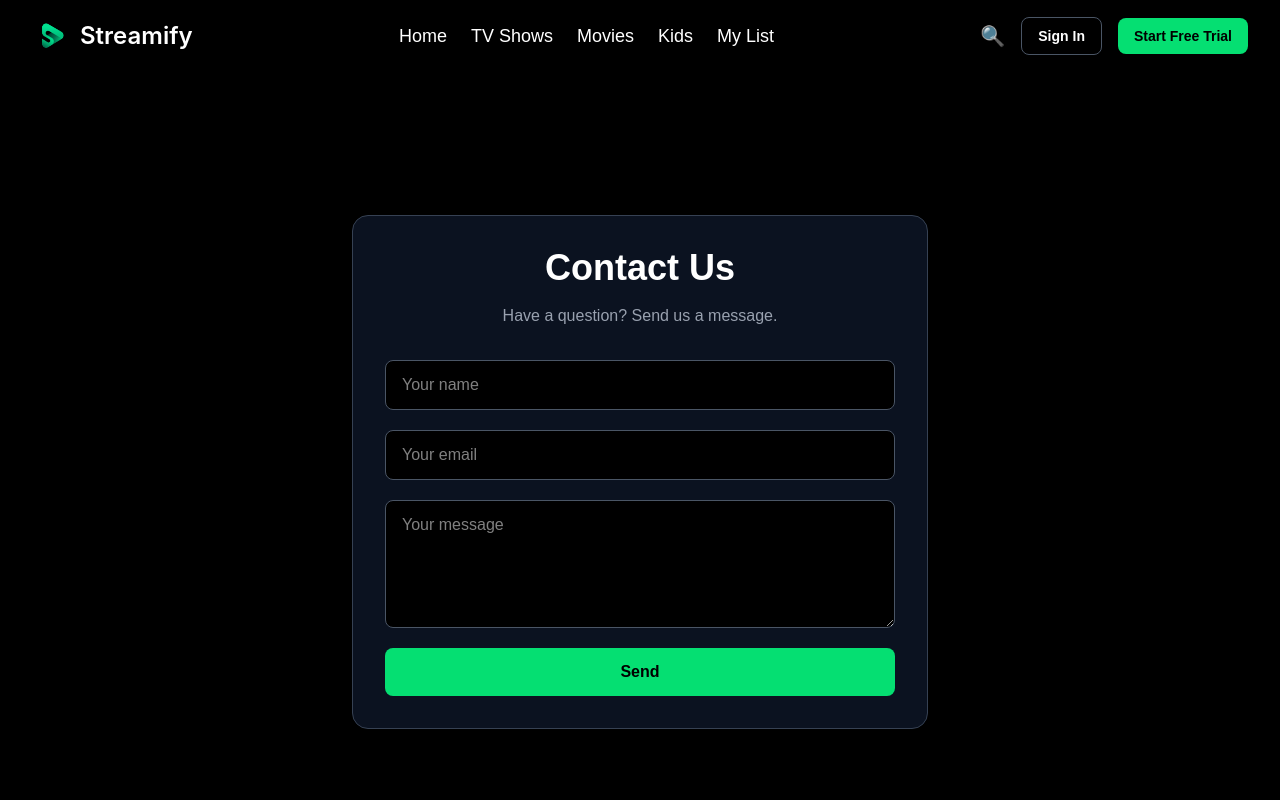
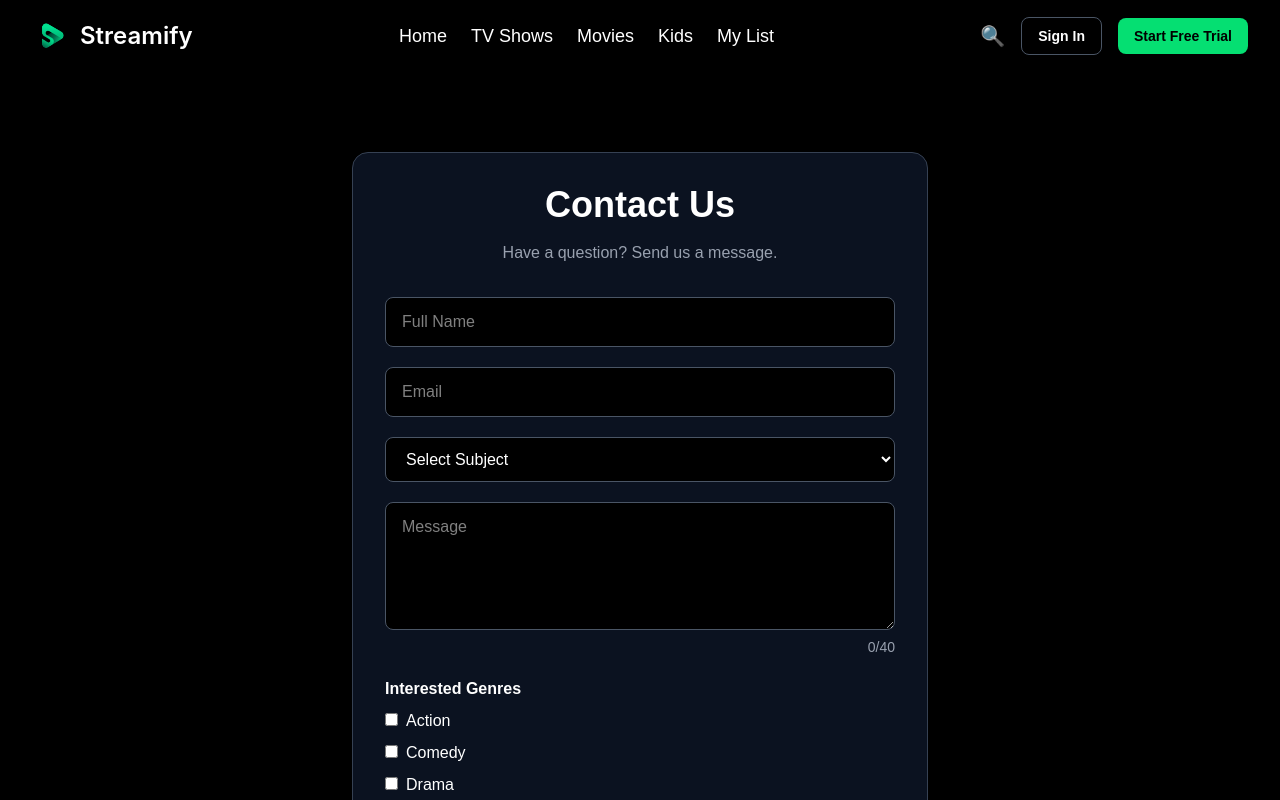
Before and after one commit to sadeenotaibi216/streamify, a React (Vite) app: page /contact in a window 1280 px wide. Shown: the top 800 px of the page. Built offline with nearby package versions, Linux system fonts and the light colour scheme.

Commit message:
Apply latest comments

```diff
--- a/package.json
+++ b/package.json
@@ -14,7 +14,8 @@
     "react": "^19.2.7",
     "react-dom": "^19.2.7",
     "react-router": "^7.18.1",
-    "tailwindcss": "^4.3.2"
+    "tailwindcss": "^4.3.2",
+    "yup": "^1.7.1"
   },
   "devDependencies": {
     "@eslint/js": "^9.39.4",
--- a/src/App.jsx
+++ b/src/App.jsx
@@ -5,14 +5,7 @@ import Header from "./components/Header";
 import Footer from "./components/Footer";
 import HomePage from "./pages/HomePage";
 import ContactUs from "./pages/ContactUs";
-
-function TestPage({ title }) {
-  return (
-    <div className="min-h-screen flex items-center justify-center text-4xl font-bold text-white">
-      {title}
-    </div>
-  );
-}
+import Placeholder from "./pages/Placeholder";
 
 function App() {
   return (
@@ -21,13 +14,21 @@ function App() {
 
       <Routes>
         <Route path="/" element={<HomePage />} />
-        <Route path="/tv-shows" element={<TestPage title="TV Shows Page" />} />
-        <Route path="/movies" element={<TestPage title="Movies Page" />} />
-        <Route path="/kids" element={<TestPage title="Kids Page" />} />
-        <Route path="/my-list" element={<TestPage title="My List Page" />} />
+        <Route
+          path="/tv-shows"
+          element={<Placeholder title="TV Shows Page" />}
+        />
+        <Route
+          path="/movies"
+          element={<Placeholder title="Movies Page" />}
+        />
+        <Route path="/kids" element={<Placeholder title="Kids Page" />} />
+        <Route
+          path="/my-list"
+          element={<Placeholder title="My List Page" />}
+        />
         <Route path="/contact" element={<ContactUs />} />
       </Routes>
-
       <Footer />
     </div>
   );
--- a/src/pages/ContactUs.jsx
+++ b/src/pages/ContactUs.jsx
@@ -1,51 +1,133 @@
 import { useState } from "react";
+import { useNavigate } from "react-router";
+import * as yup from "yup";
+
+const emailRegex = /^[^\s@]+@[^\s@]+\.[^\s@]+$/;
+
+const contactSchema = yup.object({
+  name: yup
+    .string()
+    .required("Name is required")
+    .matches(/^[A-Za-z\s]+$/, "Name should contain letters only")
+    .max(20, "Name must be 20 characters or less"),
+
+  email: yup
+    .string()
+    .required("Email is required")
+    .matches(emailRegex, "Please enter a valid email"),
+
+  subject: yup.string().required("Please select a subject"),
+
+  message: yup
+    .string()
+    .required("Message is required")
+    .max(40, "Message must be 40 characters or less"),
+
+  genres: yup.array().min(1, "Please choose at least one genre"),
+
+  acceptTerms: yup.boolean().oneOf([true], "You must accept the terms"),
+});
 
 function ContactUs() {
-  const [name, setName] = useState("");
-  const [email, setEmail] = useState("");
-  const [message, setMessage] = useState("");
-  const [success, setSuccess] = useState("");
-  const [error, setError] = useState("");
+  const navigate = useNavigate();
+
+  const [form, setForm] = useState({
+    name: "",
+    email: "",
+    subject: "",
+    message: "",
+    action: false,
+    comedy: false,
+    drama: false,
+    acceptTerms: false,
+  });
+
+  const [errors, setErrors] = useState({});
+
+  function getGenres(data) {
+    const genres = [];
+
+    if (data.action) {
+      genres.push("Action");
+    }
+
+    if (data.comedy) {
+      genres.push("Comedy");
+    }
+
+    if (data.drama) {
+      genres.push("Drama");
+    }
+
+    return genres;
+  }
+
+  function getFormData(data) {
+    return {
+      name: data.name,
+      email: data.email,
+      subject: data.subject,
+      message: data.message,
+      genres: getGenres(data),
+      acceptTerms: data.acceptTerms,
+    };
+  }
+
+  function validateForm(data) {
+    try {
+      contactSchema.validateSync(getFormData(data), {
+        abortEarly: false,
+      });
+
+      setErrors({});
+      return true;
+    } catch (error) {
+      const newErrors = {};
+
+      error.inner.forEach((err) => {
+        newErrors[err.path] = err.message;
+      });
+
+      setErrors(newErrors);
+      return false;
+    }
+  }
+
+  function handleChange(field, value) {
+    const updatedForm = {
+      ...form,
+      [field]: value,
+    };
+
+    setForm(updatedForm);
+    validateForm(updatedForm);
+  }
+
+  const isFormValid = contactSchema.isValidSync(getFormData(form));
 
   function handleSubmit(e) {
     e.preventDefault();
 
-    if (name.trim() === "") {
-      setError("Name is required");
-      setSuccess("");
-      return;
-    }
-    if (!/^[A-Za-z\s]+$/.test(name)) {
-      setError("Name should contain letters only");
-      setSuccess("");
+    const valid = validateForm(form);
+
+    if (!valid) {
       return;
     }
 
-    if (email.trim() === "") {
-      setError("Email is required");
-      setSuccess("");
-      return;
-    }
+    alert("Message sent successfully!");
 
-    if (!email.includes("@")) {
-      setError("Please enter a valid email");
-      setSuccess("");
-      return;
-    }
+    setForm({
+      name: "",
+      email: "",
+      subject: "",
+      message: "",
+      action: false,
+      comedy: false,
+      drama: false,
+      acceptTerms: false,
+    });
 
-    if (message.trim() === "") {
-      setError("Message is required");
-      setSuccess("");
-      return;
-    }
-
-    setError("");
-    setSuccess("Message sent successfully!");
-
-    alert(`${message}`);
-    setName("");
-    setEmail("");
-    setMessage("");
+    setErrors({});
   }
 
   return (
@@ -57,47 +139,148 @@ function ContactUs() {
           Have a question? Send us a message.
         </p>
 
-        <form onSubmit={handleSubmit} className="flex flex-col gap-5">
+        <form noValidate onSubmit={handleSubmit} className="flex flex-col gap-5">
+          <div>
             <input
               type="text"
-            placeholder="Your name"
-            value={name}
-            maxLength={20}
-            onChange={(e) => setName(e.target.value)}
-            className="bg-black border border-gray-600 rounded-lg px-4 py-3 outline-none focus:border-green-400"
+              placeholder="Full Name"
+              value={form.name}
+              onChange={(e) => handleChange("name", e.target.value)}
+              className="w-full bg-black border border-gray-600 rounded-lg px-4 py-3 outline-none focus:border-green-400"
             />
 
+            {errors.name && (
+              <p className="text-red-400 text-sm mt-1">{errors.name}</p>
+            )}
+          </div>
+
+          <div>
             <input
               type="email"
-            placeholder="Your email"
-            value={email}
-            onChange={(e) => setEmail(e.target.value)}
-            className="bg-black border border-gray-600 rounded-lg px-4 py-3 outline-none focus:border-green-400"
+              placeholder="Email"
+              value={form.email}
+              onChange={(e) => handleChange("email", e.target.value)}
+              className="w-full bg-black border border-gray-600 rounded-lg px-4 py-3 outline-none focus:border-green-400"
             />
 
+            {errors.email && (
+              <p className="text-red-400 text-sm mt-1">{errors.email}</p>
+            )}
+          </div>
+
+          <div>
+            <select
+              value={form.subject}
+              onChange={(e) => handleChange("subject", e.target.value)}
+              className="w-full bg-black border border-gray-600 rounded-lg px-4 py-3 outline-none focus:border-green-400"
+            >
+              <option value="">Select Subject</option>
+              <option value="Question">Question</option>
+              <option value="Feedback">Feedback</option>
+              <option value="Support">Support</option>
+            </select>
+
+            {errors.subject && (
+              <p className="text-red-400 text-sm mt-1">{errors.subject}</p>
+            )}
+          </div>
+
+          <div>
             <textarea
-            placeholder="Your message"
-            value={message}
-            onChange={(e) => setMessage(e.target.value)}
-            className="bg-black border border-gray-600 rounded-lg px-4 py-3 h-32 outline-none focus:border-green-400"
+              placeholder="Message"
+              value={form.message}
+              onChange={(e) => handleChange("message", e.target.value)}
+              className="w-full bg-black border border-gray-600 rounded-lg px-4 py-3 h-32 outline-none focus:border-green-400"
             />
+
+            <p
+              className={
+                form.message.length > 40
+                  ? "text-red-400 text-sm text-right"
+                  : "text-gray-400 text-sm text-right"
+              }
+            >
+              {form.message.length}/40
+            </p>
+
+            {errors.message && (
+              <p className="text-red-400 text-sm mt-1">{errors.message}</p>
+            )}
+          </div>
+
+          <div>
+            <p className="font-semibold mb-2">Interested Genres</p>
+
+            <label className="block mb-2">
+              <input
+                type="checkbox"
+                checked={form.action}
+                onChange={(e) => handleChange("action", e.target.checked)}
+              />
+              <span className="ml-2">Action</span>
+            </label>
+
+            <label className="block mb-2">
+              <input
+                type="checkbox"
+                checked={form.comedy}
+                onChange={(e) => handleChange("comedy", e.target.checked)}
+              />
+              <span className="ml-2">Comedy</span>
+            </label>
+
+            <label className="block mb-2">
+              <input
+                type="checkbox"
+                checked={form.drama}
+                onChange={(e) => handleChange("drama", e.target.checked)}
+              />
+              <span className="ml-2">Drama</span>
+            </label>
+
+            {errors.genres && (
+              <p className="text-red-400 text-sm mt-1">{errors.genres}</p>
+            )}
+          </div>
+
+          <div>
+            <label>
+              <input
+                type="checkbox"
+                checked={form.acceptTerms}
+                onChange={(e) =>
+                  handleChange("acceptTerms", e.target.checked)
+                }
+              />
+              <span className="ml-2">I accept the terms</span>
+            </label>
+
+            {errors.acceptTerms && (
+              <p className="text-red-400 text-sm mt-1">
+                {errors.acceptTerms}
+              </p>
+            )}
+          </div>
 
           <button
             type="submit"
-            className="bg-green-400 text-black font-bold py-3 rounded-lg hover:bg-green-500"
+            disabled={!isFormValid}
+            className={
+              isFormValid
+                ? "bg-green-400 text-black font-bold py-3 rounded-lg hover:bg-green-500"
+                : "bg-gray-500 text-black font-bold py-3 rounded-lg cursor-not-allowed"
+            }
           >
             Send
           </button>
 
-          {error && (
-            <p className="text-red-400 text-center font-semibold">{error}</p>
-          )}
-
-          {success && (
-            <p className="text-green-400 text-center font-semibold">
-              {success}
-            </p>
-          )}
+          <button
+            type="button"
+            onClick={() => navigate("/")}
+            className="border border-gray-600 py-3 rounded-lg hover:border-white"
+          >
+            Back to Home
+          </button>
         </form>
       </div>
     </div>
--- /dev/null
+++ b/src/pages/PlaceHolder.jsx
@@ -0,0 +1,9 @@
+function Placeholder({ title }) {
+  return (
+    <div className="min-h-screen flex items-center justify-center text-4xl font-bold text-white">
+      {title}
+    </div>
+  );
+}
+
+export default Placeholder;
```
Also changed, not shown: 1 other file (tests, documents, lock files or other folders). Lines whose indentation alone changed are shown as unchanged.
